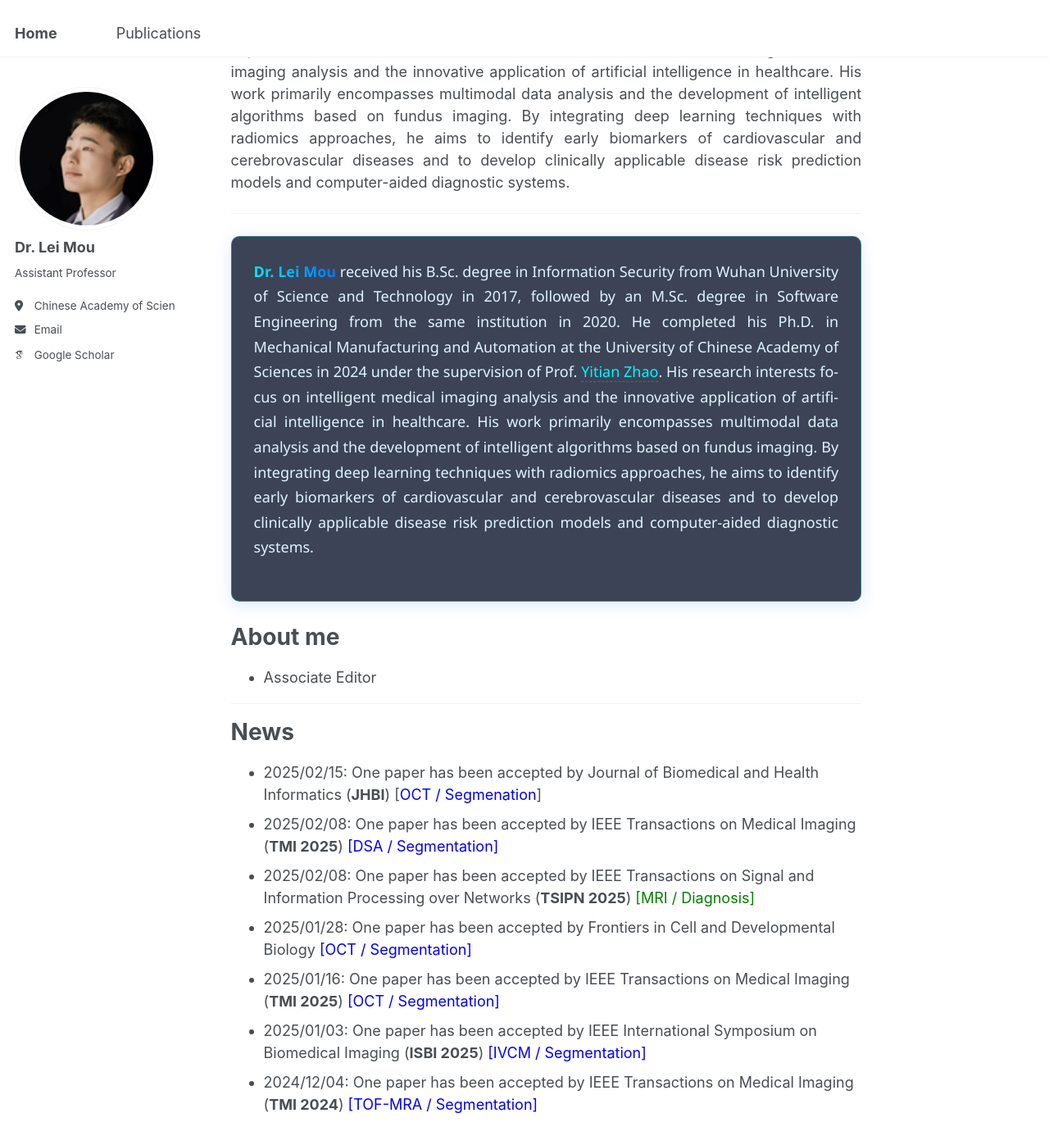
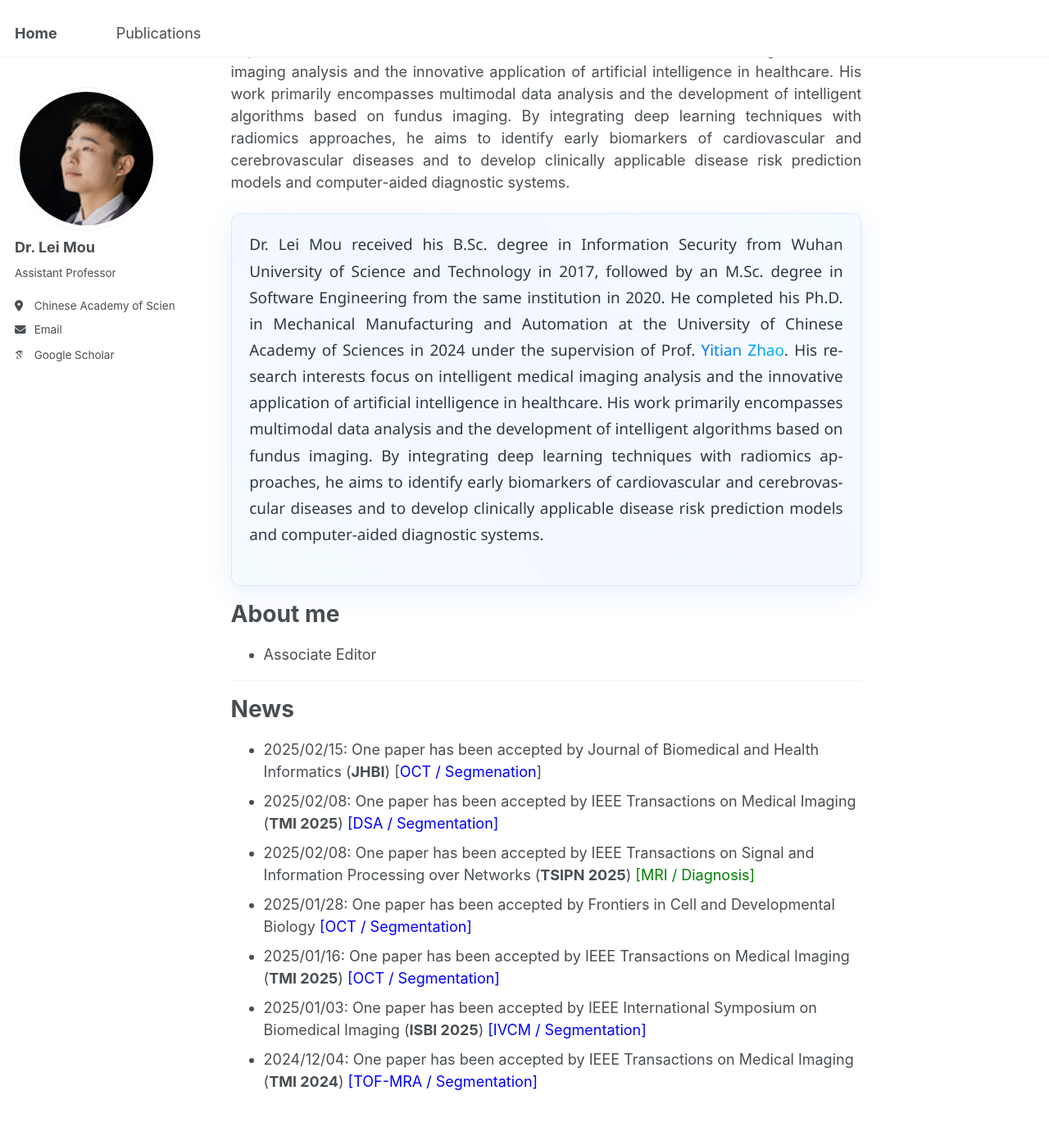
Before and after one commit to iBrain-007/iBrain-007.github.io, a Jekyll site: the page built from _pages/about.md, in a window 1280 px wide and 1400 px high, scrolled down 326 px. Shown: the top 1397 px of the window at 82% size. Built offline with Jekyll 4.4.1, drawn with Linux system fonts in a browser that asks for light colours; some web fonts are replaced; some of the changed lines change nothing that is shown.

Commit message:
Update about.md

```diff
--- a/_pages/about.md
+++ b/_pages/about.md
@@ -26,64 +26,68 @@
 Dr. Lei Mou received his B.Sc. degree in Information Security from Wuhan University of Science and Technology in 2017, followed by an M.Sc. degree in Software Engineering from the same institution in 2020. He completed his Ph.D. in Mechanical Manufacturing and Automation at the University of Chinese Academy of Sciences in 2024 under the supervision of Prof. <a href="https://ytianzhao.github.io/">Yitian Zhao</a>. His research interests focus on intelligent medical imaging analysis and the innovative application of artificial intelligence in healthcare. His work primarily encompasses multimodal data analysis and the development of intelligent algorithms based on fundus imaging. By integrating deep learning techniques with radiomics approaches, he aims to identify early biomarkers of cardiovascular and cerebrovascular diseases and to develop clinically applicable disease risk prediction models and computer-aided diagnostic systems.
 </p>
 
----
-
 <style>
-.bio-card {
-    background: rgba(12, 20, 44, 0.8);
-    border-radius: 10px;
-    padding: 1.5rem;
-    margin: 1.5rem 0;
-    border: 1px solid rgba(64, 224, 255, 0.3);
-    backdrop-filter: blur(8px);
-    box-shadow: 0 4px 20px rgba(0, 103, 255, 0.15);
+.light-bio {
+    background: rgba(255, 255, 255, 0.9);
+    border-radius: 12px;
+    padding: 1.2rem;
+    margin: 1rem 0;
+    border: 1px solid rgba(0, 103, 255, 0.15);
+    box-shadow: 0 8px 32px rgba(0, 103, 255, 0.1);
+    position: relative;
+    overflow: hidden;
 }
 
-.bio-text {
+.light-bio::before {
+    content: '';
+    position: absolute;
+    top: 0;
+    left: -50%;
+    width: 200%;
+    height: 100%;
+    background: linear-gradient(45deg,
+        rgba(0, 247, 255, 0.03) 0%,
+        rgba(0, 103, 255, 0.05) 50%,
+        rgba(0, 247, 255, 0.03) 100%);
+    z-index: 0;
+}
+
+.light-bio p {
+    position: relative;
+    z-index: 1;
     font-family: 'Segoe UI', system-ui, sans-serif;
     font-size: 1.05rem;
     line-height: 1.7;
-    color: #e0f4ff;
+    color: #2d3748;
     text-align: justify;
     hyphens: auto;
-    position: relative;
 }
 
-.bio-highlight {
-    background: linear-gradient(45deg, #00f7ff, #0066ff);
+.light-bio a {
+    color: #0066ff;
+    text-decoration: none;
+    background: linear-gradient(45deg, #0066ff, #00c1ff);
     -webkit-background-clip: text;
     -webkit-text-fill-color: transparent;
-    font-weight: 600;
-}
-
-.bio-text a {
-    color: #00f7ff;
-    text-decoration: none;
-    border-bottom: 1px dashed rgba(0, 247, 255, 0.3);
+    font-weight: 500;
     transition: all 0.3s ease;
 }
 
-.bio-text a:hover {
-    color: #ffffff;
-    border-bottom-color: #00f7ff;
-    text-shadow: 0 0 8px rgba(0, 247, 255, 0.3);
+.light-bio a:hover {
+    text-shadow: 0 2px 8px rgba(0, 103, 255, 0.2);
 }
 
 @media (max-width: 768px) {
-    .bio-card {
-        padding: 1rem;
-        margin: 1rem 0;
-    }
-
-    .bio-text {
-        font-size: 1rem;
+    .light-bio {
+        padding: 1.2rem;
+        margin: 1.5rem 0;
     }
 }
 </style>
 
-<div class="bio-card">
-    <p class="bio-text">
-        <span class="bio-highlight">Dr. Lei Mou</span> received his B.Sc. degree in Information Security from Wuhan University of Science and Technology in 2017, followed by an M.Sc. degree in Software Engineering from the same institution in 2020. He completed his Ph.D. in Mechanical Manufacturing and Automation at the University of Chinese Academy of Sciences in 2024 under the supervision of Prof. <a href="https://ytianzhao.github.io/">Yitian Zhao</a>. His research interests focus on intelligent medical imaging analysis and the innovative application of artificial intelligence in healthcare. His work primarily encompasses multimodal data analysis and the development of intelligent algorithms based on fundus imaging. By integrating deep learning techniques with radiomics approaches, he aims to identify early biomarkers of cardiovascular and cerebrovascular diseases and to develop clinically applicable disease risk prediction models and computer-aided diagnostic systems.
+<div class="light-bio">
+    <p>
+        Dr. Lei Mou received his B.Sc. degree in Information Security from Wuhan University of Science and Technology in 2017, followed by an M.Sc. degree in Software Engineering from the same institution in 2020. He completed his Ph.D. in Mechanical Manufacturing and Automation at the University of Chinese Academy of Sciences in 2024 under the supervision of Prof. <a href="https://ytianzhao.github.io/">Yitian Zhao</a>. His research interests focus on intelligent medical imaging analysis and the innovative application of artificial intelligence in healthcare. His work primarily encompasses multimodal data analysis and the development of intelligent algorithms based on fundus imaging. By integrating deep learning techniques with radiomics approaches, he aims to identify early biomarkers of cardiovascular and cerebrovascular diseases and to develop clinically applicable disease risk prediction models and computer-aided diagnostic systems.
     </p>
 </div>
 
```
